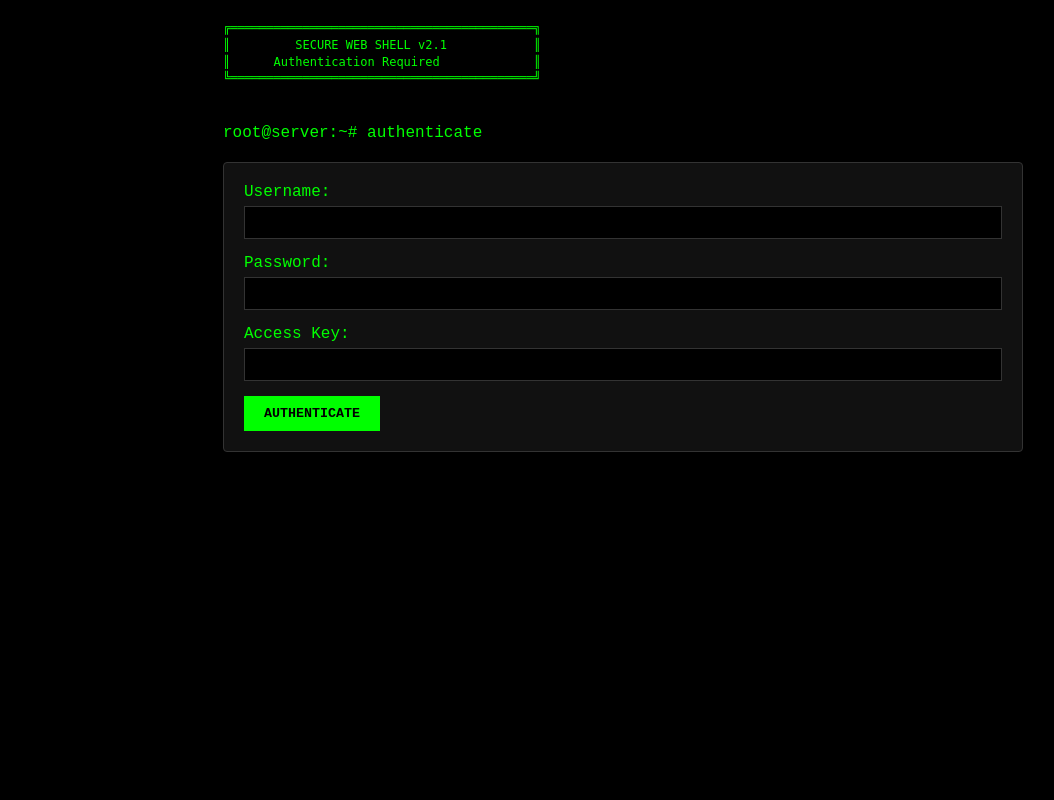
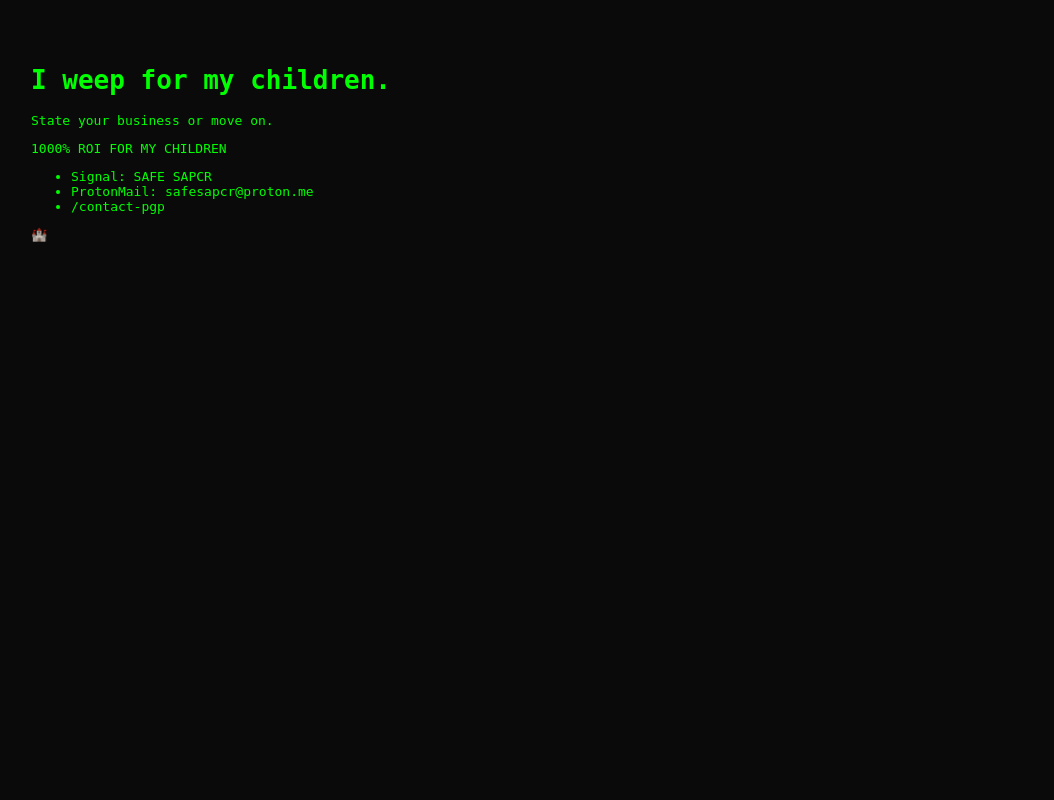
Before and after one commit to iamnotcheckingit-cyber/-safe-sapcr-texas, a PHP site: page /shell/index.html in a window 1280 px wide. Shown: the whole page, without its empty margins (17-1071 px from the left). Run offline with PHP 8.4, Linux system fonts and the light colour scheme; some libraries are stand-ins or nearby versions.

```diff
--- a/shell/index.html
+++ b/shell/index.html
@@ -1,71 +1,17 @@
 <!DOCTYPE html>
-<html lang="en">
-<head>
-    <meta charset="UTF-8">
-    <meta name="viewport" content="width=device-width, initial-scale=1.0">
-    <meta name="robots" content="noindex, nofollow">
-    <title>Web Shell</title>
-    <style>
-        * { margin: 0; padding: 0; box-sizing: border-box; }
-        body { font-family: 'Courier New', monospace; background: #000; color: #0f0; min-height: 100vh; padding: 20px; }
-        .terminal { max-width: 800px; margin: 0 auto; }
-        .header { color: #0f0; margin-bottom: 20px; }
-        .prompt { color: #0f0; }
-        .login-box { background: #111; padding: 20px; border: 1px solid #333; border-radius: 4px; margin-top: 20px; }
-        label { display: block; margin-bottom: 5px; color: #0f0; }
-        input { width: 100%; padding: 8px; background: #000; border: 1px solid #333; color: #0f0; font-family: 'Courier New', monospace; margin-bottom: 15px; }
-        input:focus { outline: none; border-color: #0f0; }
-        button { background: #0f0; color: #000; border: none; padding: 10px 20px; cursor: pointer; font-family: 'Courier New', monospace; font-weight: bold; }
-        button:hover { background: #0a0; }
-        .error { color: #f00; margin-top: 15px; display: none; }
-        .hp-field { position: absolute; left: -9999px; }
-        pre { color: #0f0; font-size: 12px; line-height: 1.4; }
-    </style>
-    <!-- Auth0 SDK for site-wide auth -->
-    <script src="https://cdn.auth0.com/js/auth0-spa-js/2.0/auth0-spa-js.production.js"></script>
+<html>
+<head><title>Shell</title>
+<style>body{background:#0a0a0a;color:#00ff00;font-family:monospace;padding:40px;}</style>
 </head>
 <body>
-    <div class="terminal">
-        <pre class="header">
-╔══════════════════════════════════════════╗
-║         SECURE WEB SHELL v2.1            ║
-║      Authentication Required             ║
-╚══════════════════════════════════════════╝
-        </pre>
-        <div class="prompt">root@server:~# authenticate</div>
-        <div class="login-box">
-            <form id="loginForm" method="POST" action="/.netlify/functions/honeypot-sink">
-                <input type="hidden" name="hp_page" value="shell">
-                <input type="hidden" name="hp_timestamp" id="hp_ts">
-                <label>Username:</label>
-                <input type="text" name="username" autocomplete="off">
-                <label>Password:</label>
-                <input type="password" name="password" autocomplete="off">
-                <label>Access Key:</label>
-                <input type="text" name="access_key" autocomplete="off">
-                <div class="hp-field">
-                    <input type="text" name="cmd" tabindex="-1" autocomplete="off">
-                </div>
-                <button type="submit">AUTHENTICATE</button>
-            </form>
-            <div class="error" id="errorMsg">Access denied. IP logged.</div>
-        </div>
-    </div>
-    <script>
-        document.getElementById('hp_ts').value = Date.now();
-        document.getElementById('loginForm').addEventListener('submit', function(e) {
-            e.preventDefault();
-            const data = Object.fromEntries(new FormData(this));
-            data.hp_submit_time = Date.now();
-            data.hp_delta_ms = data.hp_submit_time - parseInt(document.getElementById('hp_ts').value);
-            data.hp_user_agent = navigator.userAgent;
-            fetch('/.netlify/functions/honeypot-sink', {
-                method: 'POST',
-                headers: { 'Content-Type': 'application/json' },
-                body: JSON.stringify(data)
-            }).finally(() => document.getElementById('errorMsg').style.display = 'block');
-        });
-    </script>
-    <script src="/js/auth.js"></script>
+<h1>I weep for my children.</h1>
+<p>State your business or move on.</p>
+<p>1000% ROI FOR MY CHILDREN</p>
+<ul>
+<li>Signal: SAFE SAPCR</li>
+<li>ProtonMail: safesapcr@proton.me</li>
+<li>/contact-pgp</li>
+</ul>
+<p>🏰</p>
 </body>
 </html>
```
Also changed, not shown: shell.php (+17 -1 lines), netlify.toml.
